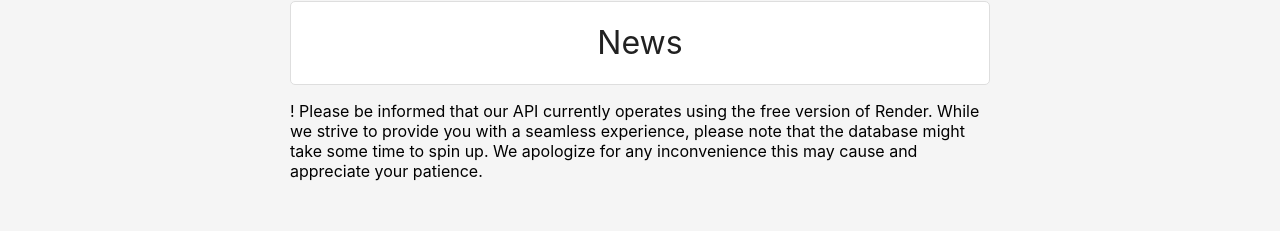
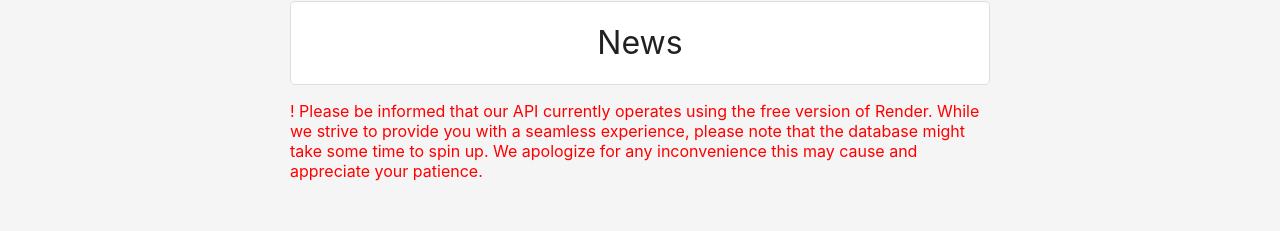
Before and after one commit to darren-nickerson/fe-react-nc-news, a React (Create React App) app: page / in a window 1280 px wide. Shown: the part 230-461 px from the top of the page. Built offline with nearby package versions, Linux system fonts and the light colour scheme; no server answers.

Commit message:
Update Loader.css

```diff
--- a/src/components/Loader.css
+++ b/src/components/Loader.css
@@ -6,6 +6,9 @@
   justify-content: center;
   align-items: center;
 }
+
+.red-note {
+  color: red }
 
 .spins {
   text-align: center;
```
